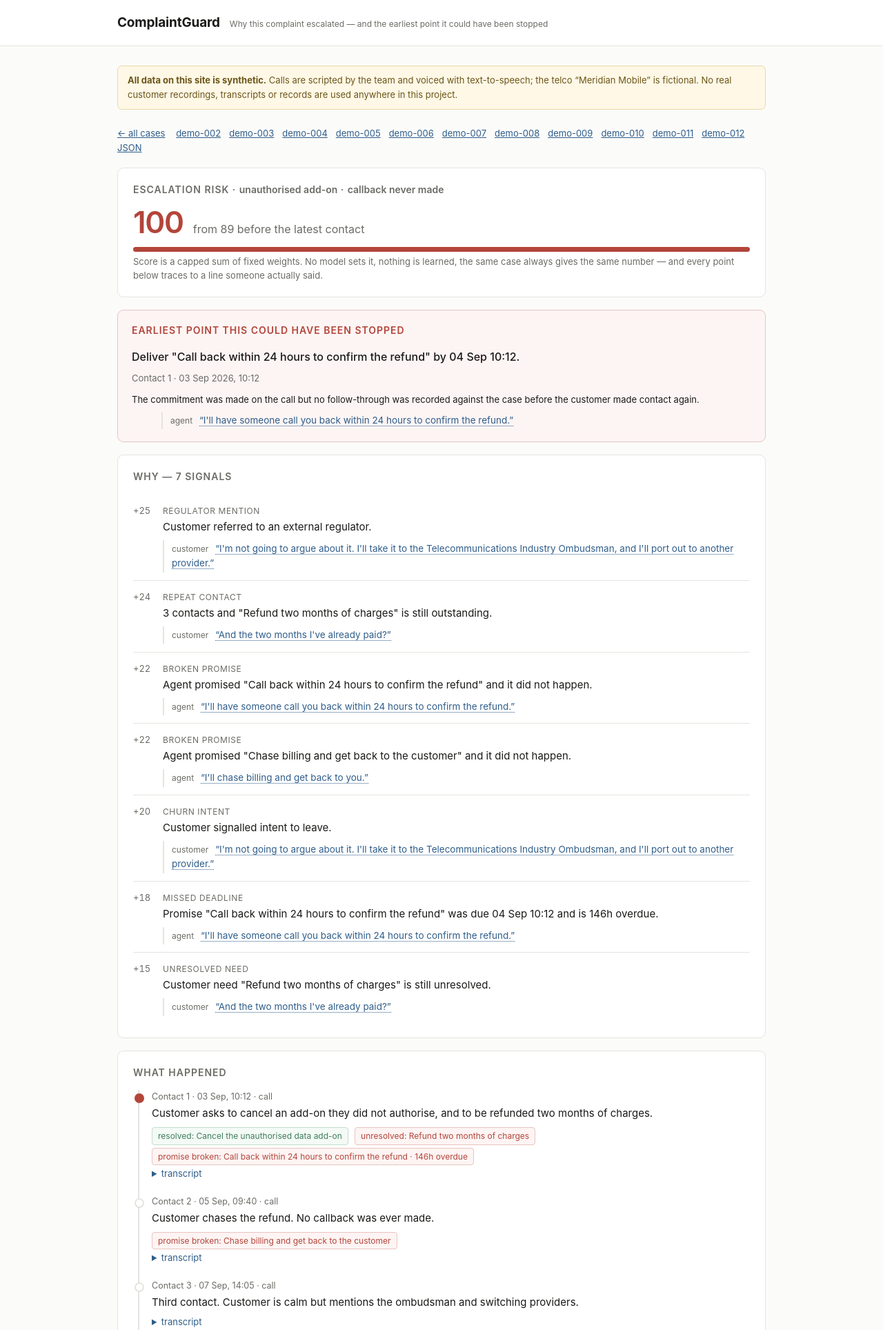
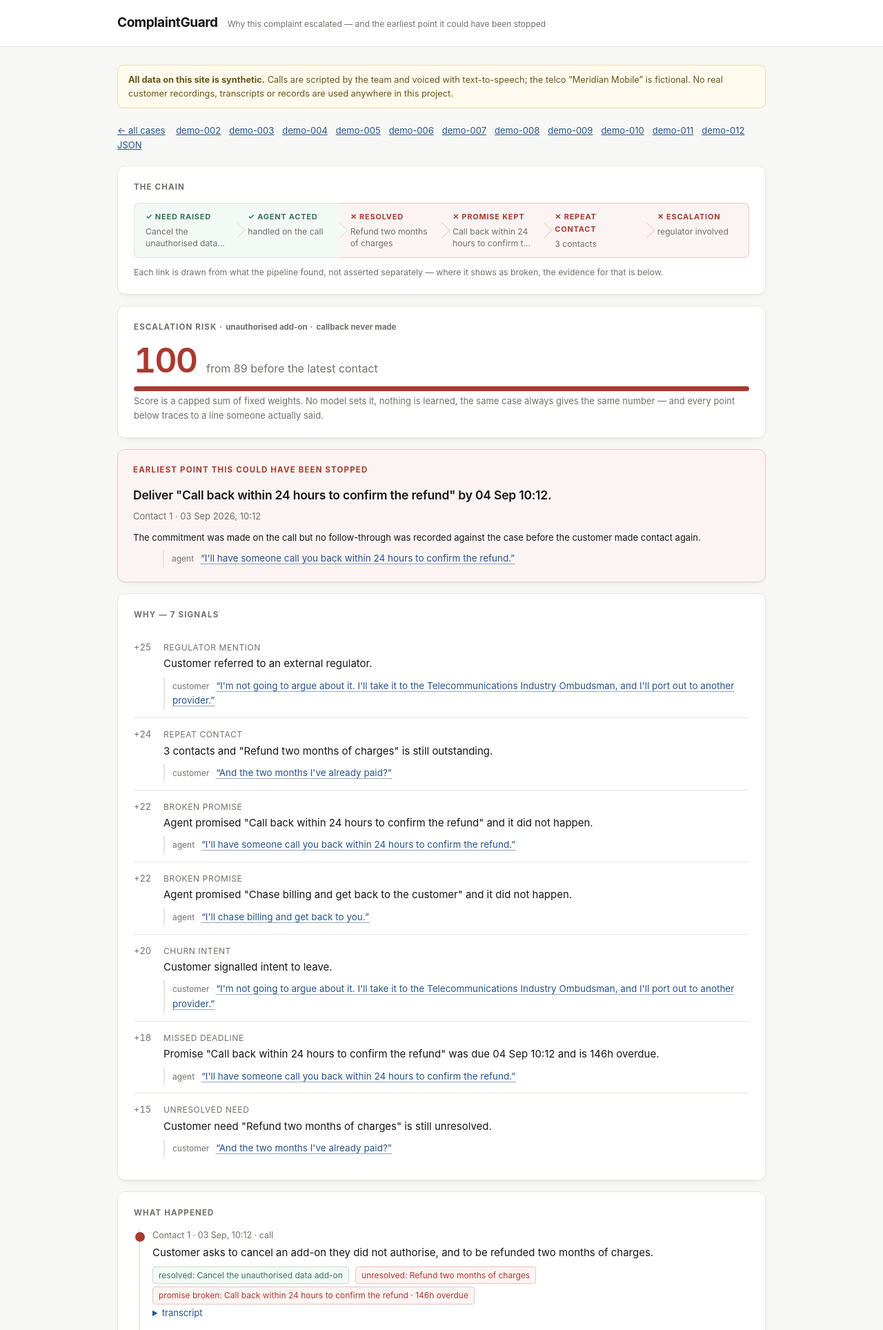
Before and after one commit to linether/ai-in-business-hackathon, a FastAPI app: page /case/demo-001 in a window 1280 px wide. Shown: the top 1928 px of the page at 69% size. Run offline with FastAPI, Linux system fonts and the light colour scheme.

Commit message:
Draw the failure chain, which until now existed only as prose
The product rests on one idea — need raised, agent acts, something goes
unresolved, a promise is missed, the customer comes back, it escalates —
and the page described that in sentences while showing a score. The
chain is now drawn, each link marked as holding or broken.

It turns out to be the strongest comparison we have. demo-001 reads
green, green, then four broken links, and you can see where it gave way
before reading a number. demo-002 is green the whole way and scores
zero. Side by side, the difference needs no explanation.

Links are derived from what the pipeline already found rather than
computed a second way, so a broken link always has evidence under it.

Also a pass on hierarchy and type: the intervention point now leads
visually, the score is larger and tabular, panels have depth, and the
header sticks.

Co-Authored-By: Claude Opus 5 <noreply@anthropic.com>

```diff
--- a/src/complaintguard/app.py
+++ b/src/complaintguard/app.py
@@ -111,6 +111,12 @@ def case_view(request: Request, scenario_id: str) -> HTMLResponse:
         if contact.transcript:
             lines[contact.seq] = contact.transcript.utterances
 
+    # The failure chain, as a sequence of links the UI can draw. This is the
+    # concept the whole product rests on, and until now it existed only as
+    # prose. Each link says whether it held or broke, so the drawing shows where
+    # the chain gave way rather than merely listing what happened.
+    chain = _chain(analysis)
+
     # Per-utterance audio, if this scenario has been voiced. Keyed "seq-index"
     # so the template can ask for one line without knowing the filename rules.
     audio = {}
@@ -134,12 +140,60 @@ def case_view(request: Request, scenario_id: str) -> HTMLResponse:
             "scenario_id": scenario_id,
             "all_ids": [p.stem for p in scenarios.list_scenarios()],
             "audio": audio,
+            "chain": chain,
             "category": CATEGORY_EN.get(truth.get("business_category", ""), ""),
             "root_cause": ROOT_CAUSE_EN.get(truth.get("root_cause", ""), ""),
         },
     )
 
 
+def _chain(analysis):
+    """Build the customer-need -> escalation chain for display.
+
+    Deliberately derived from what the pipeline already found rather than from a
+    second pass: if a link shows as broken here, some signal or claim upstream
+    says so, and the panel below it carries the evidence.
+    """
+    case = analysis.case
+    needs = [n for n in case.all_needs()]
+    promises = [p for p in case.all_promises()]
+    unresolved = [n for n in needs if n.status.value in ("unresolved", "partial")]
+    broken = [p for p in promises if p.fulfilled is False or (p.overdue_by_hours or 0) > 0]
+    kinds = {s.kind.value for s in analysis.risk.signals}
+
+    links = [
+        {"label": "Need raised", "note": needs[0].summary if needs else "—", "broke": False},
+        {
+            "label": "Agent acted",
+            "note": "no owner assigned" if "no_owner" in kinds else "handled on the call",
+            "broke": "no_owner" in kinds,
+        },
+        {
+            "label": "Resolved",
+            "note": unresolved[0].summary if unresolved else "nothing outstanding",
+            "broke": bool(unresolved),
+        },
+    ]
+    if promises:
+        links.append({
+            "label": "Promise kept",
+            "note": broken[0].summary if broken else promises[0].summary,
+            "broke": bool(broken),
+        })
+    links.append({
+        "label": "Repeat contact",
+        "note": "{} contacts".format(len(case.contacts)) if len(case.contacts) > 1 else "no repeat",
+        "broke": "repeat_contact" in kinds,
+    })
+    links.append({
+        "label": "Escalation",
+        "note": ("regulator involved" if "regulator_mention" in kinds
+                 else "avoided" if analysis.risk.score < 40 else "at risk"),
+        "broke": analysis.risk.score >= 40,
+    })
+    return links
+
+
 @app.get("/api/case/{scenario_id}")
 def case_api(scenario_id: str) -> JSONResponse:
     analysis, _ = _analyse(scenario_id)
--- a/src/complaintguard/templates/base.html
+++ b/src/complaintguard/templates/base.html
@@ -6,25 +6,30 @@
 <title>{% block title %}ComplaintGuard{% endblock %}</title>
 <style>
   :root {
-    --bg:#fbfbfa; --panel:#fff; --ink:#1a1a18; --muted:#6b6b66; --line:#e4e4e0;
-    --low:#3f7d5c; --med:#b07d2b; --high:#b3453a; --accent:#2f5d8a;
+    --bg:#f7f7f5; --panel:#fff; --ink:#17171a; --muted:#70706b; --line:#e6e6e1;
+    --low:#357556; --med:#a8721f; --high:#a83a2f; --accent:#27548a;
+    --tint-high:#fcf4f3; --tint-low:#f3f9f5; --tint-accent:#f2f6fb;
+    --shadow:0 1px 2px rgba(20,20,18,.04), 0 6px 16px -10px rgba(20,20,18,.12);
   }
   * { box-sizing:border-box }
   body { margin:0; background:var(--bg); color:var(--ink);
-         font:15px/1.6 -apple-system,BlinkMacSystemFont,"Segoe UI",Helvetica,Arial,sans-serif }
+         font:15px/1.62 -apple-system,BlinkMacSystemFont,"Segoe UI",Helvetica,Arial,sans-serif;
+         -webkit-font-smoothing:antialiased; text-rendering:optimizeLegibility }
   a { color:var(--accent) }
   .wrap { max-width:980px; margin:0 auto; padding:0 20px 64px }
-  header { border-bottom:1px solid var(--line); background:var(--panel); margin-bottom:28px }
+  header { border-bottom:1px solid var(--line); background:var(--panel); margin-bottom:26px;
+           position:sticky; top:0; z-index:5 }
   header .wrap { padding-top:18px; padding-bottom:18px; display:flex; align-items:baseline; gap:14px; flex-wrap:wrap }
-  h1 { font-size:19px; margin:0; letter-spacing:-.01em }
+  h1 { font-size:19px; margin:0; letter-spacing:-.022em; font-weight:650 }
   h1 a { color:inherit; text-decoration:none }
   .tag { font-size:12px; color:var(--muted) }
-  .banner { background:#fff8e6; border:1px solid #e8d9a8; border-radius:7px;
-            padding:10px 14px; font-size:13px; margin-bottom:24px; color:#6b5518 }
-  .panel { background:var(--panel); border:1px solid var(--line); border-radius:9px;
-           padding:20px 22px; margin-bottom:18px }
-  h2 { font-size:14px; text-transform:uppercase; letter-spacing:.07em; color:var(--muted);
-       margin:0 0 14px; font-weight:600 }
+  .banner { background:#fffaed; border:1px solid #ebdcb0; border-radius:9px;
+            padding:11px 15px; font-size:12.8px; margin-bottom:22px; color:#6b5518;
+            line-height:1.55 }
+  .panel { background:var(--panel); border:1px solid var(--line); border-radius:11px;
+           padding:21px 23px; margin-bottom:16px; box-shadow:var(--shadow) }
+  h2 { font-size:11.5px; text-transform:uppercase; letter-spacing:.1em; color:var(--muted);
+       margin:0 0 14px; font-weight:650 }
   .muted { color:var(--muted) }
   .small { font-size:13px }
   code { background:#f1f1ee; padding:1px 5px; border-radius:4px; font-size:12.5px }
--- a/src/complaintguard/templates/case.html
+++ b/src/complaintguard/templates/case.html
@@ -2,8 +2,26 @@
 {% block title %}{{ scenario_id }} — ComplaintGuard{% endblock %}
 {% block body %}
 <style>
+  .chain { display:flex; align-items:stretch; gap:0; margin:2px 0 4px; overflow-x:auto; padding-bottom:2px }
+  .link { flex:1 1 0; min-width:104px; position:relative; padding:11px 13px 11px 16px;
+          background:var(--tint-low); border-top:1px solid #d6e5db; border-bottom:1px solid #d6e5db }
+  .link:first-child { border-left:1px solid #d6e5db; border-radius:8px 0 0 8px }
+  .link:last-child { border-right:1px solid #d6e5db; border-radius:0 8px 8px 0 }
+  .link.broke { background:var(--tint-high); border-color:#e9cbc6 }
+  .link:not(:last-child):after { content:""; position:absolute; right:-9px; top:50%;
+          transform:translateY(-50%) rotate(45deg); width:15px; height:15px; z-index:2;
+          background:inherit; border-top:1px solid #d6e5db; border-right:1px solid #d6e5db }
+  .link.broke:not(:last-child):after { border-color:#e9cbc6 }
+  .link .lab { font-size:11px; text-transform:uppercase; letter-spacing:.07em; font-weight:650;
+               color:var(--low); margin-bottom:3px; display:flex; align-items:center; gap:4px }
+  .link.broke .lab { color:var(--high) }
+  .link .note { font-size:12.2px; color:var(--muted); line-height:1.4;
+                display:-webkit-box; -webkit-line-clamp:2; -webkit-box-orient:vertical; overflow:hidden }
+  .chain-cap { font-size:12.3px; color:var(--muted); margin-top:9px }
+
   .score { display:flex; align-items:baseline; gap:14px; margin-bottom:4px }
-  .score .n { font-size:44px; font-weight:600; letter-spacing:-.03em; line-height:1 }
+  .score .n { font-size:50px; font-weight:640; letter-spacing:-.04em; line-height:1;
+              font-variant-numeric:tabular-nums }
   .score .n.high { color:var(--high) } .score .n.medium { color:var(--med) } .score .n.low { color:var(--low) }
   .score .from { font-size:16px; color:var(--muted) }
   .bar { height:7px; background:#ececeа; background:#ececea; border-radius:4px; overflow:hidden; margin:12px 0 4px }
@@ -20,9 +38,11 @@
   .quote .who { color:var(--muted); font-size:12px; margin-right:6px }
   .quote a { text-decoration:none; border-bottom:1px dotted var(--accent) }
 
-  .intervene { border:1px solid #e8c4c0; background:#fdf5f4; border-radius:9px; padding:18px 20px; margin-bottom:18px }
+  .intervene { border:1px solid #e9cbc6; background:var(--tint-high); border-radius:11px;
+               padding:20px 22px; margin-bottom:16px; box-shadow:var(--shadow) }
   .intervene h2 { color:var(--high) }
-  .intervene .what { font-size:16px; font-weight:500; margin-bottom:8px }
+  .intervene .what { font-size:17.5px; font-weight:560; margin-bottom:8px; letter-spacing:-.012em;
+                     line-height:1.45 }
 
   .tl { border-left:2px solid var(--line); margin-left:7px; padding-left:18px }
   .tl .c { position:relative; padding-bottom:20px }
@@ -76,6 +96,22 @@
   <a href="/">&larr; all cases</a>
   {% for i in all_ids %}{% if i != scenario_id %}<a href="/case/{{ i }}">{{ i }}</a>{% endif %}{% endfor %}
   <a href="/api/case/{{ scenario_id }}">JSON</a>
+</div>
+
+<div class="panel">
+  <h2>The chain</h2>
+  <div class="chain">
+    {% for l in chain %}
+    <div class="link {{ 'broke' if l.broke }}">
+      <div class="lab">{{ '✕' if l.broke else '✓' }} {{ l.label }}</div>
+      <div class="note">{{ l.note }}</div>
+    </div>
+    {% endfor %}
+  </div>
+  <div class="chain-cap">
+    Each link is drawn from what the pipeline found, not asserted separately &mdash; where it shows as
+    broken, the evidence for that is below.
+  </div>
 </div>
 
 <div class="panel">
```
